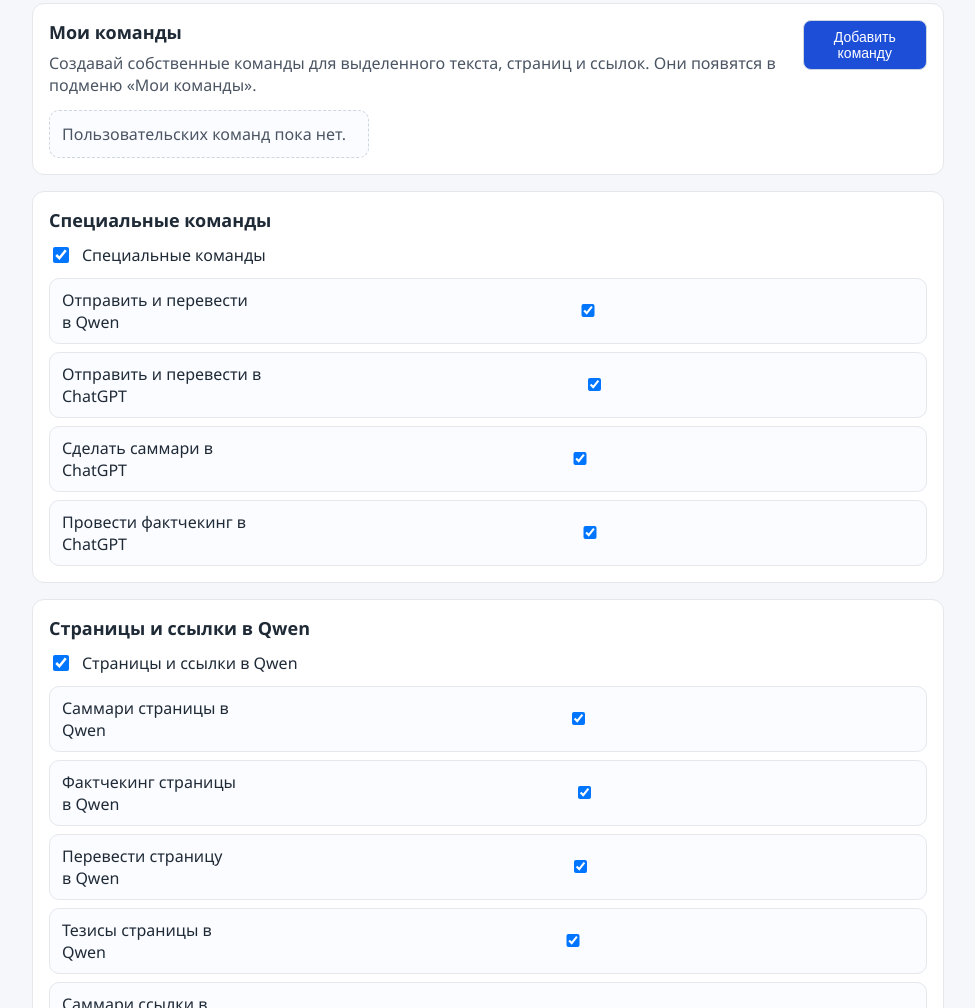
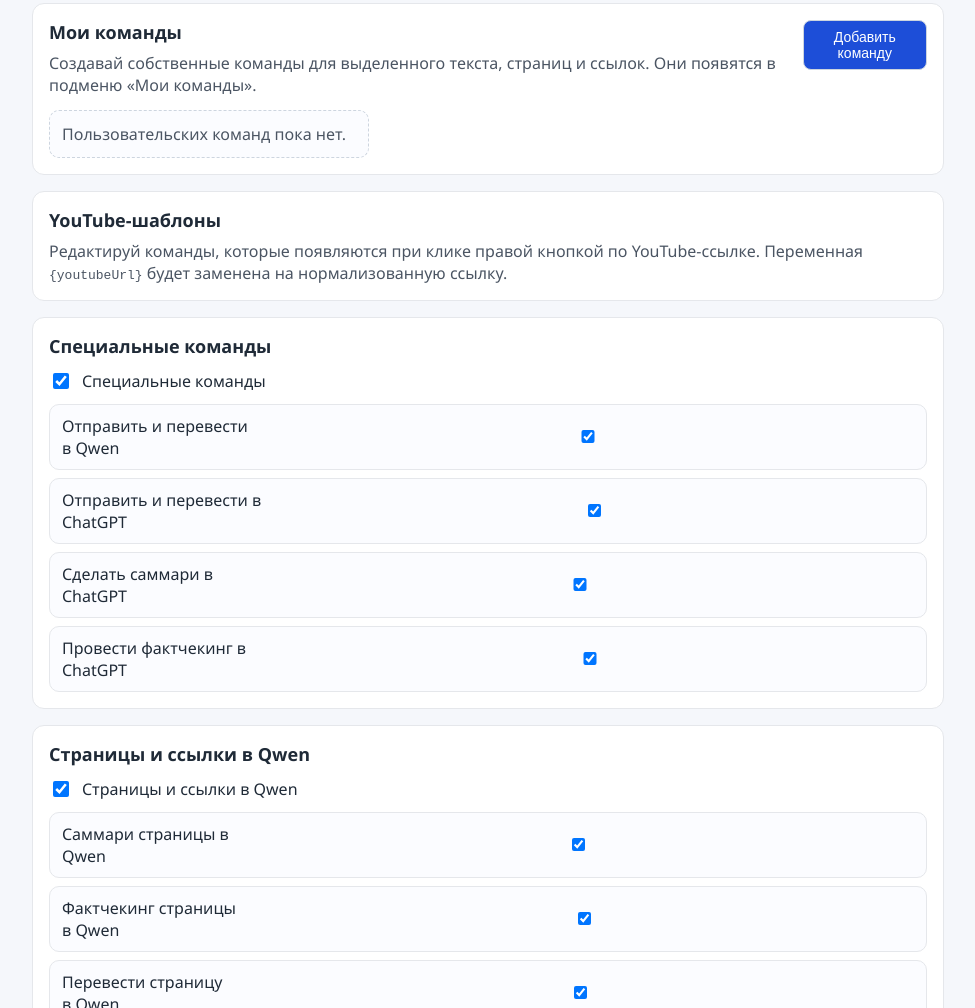
Before and after one commit to perejaslav/send-to-ai-extension, a website with bundled scripts: page options.html in a window 1280 px wide. Shown: the part 1485-2493 px from the top of the page, without its empty margins (152-1127 px from the left). Built offline with nearby package versions, Linux system fonts and the light colour scheme; some packages are replaced by stand-ins of ours.

Commit message:
Add YouTube templates settings UI

```diff
--- a/options.html
+++ b/options.html
@@ -105,6 +105,12 @@
     </section>
 
     <section class="panel">
+      <h2>YouTube-шаблоны</h2>
+      <p class="panel-note">Редактируй команды, которые появляются при клике правой кнопкой по YouTube-ссылке. Переменная <code>{youtubeUrl}</code> будет заменена на нормализованную ссылку.</p>
+      <div id="youtubeTemplatesList" class="youtube-templates-list"></div>
+    </section>
+
+    <section class="panel">
       <h2>Специальные команды</h2>
       <label class="service-toggle" for="showSpecialActions">
         <input id="showSpecialActions" type="checkbox">
```
